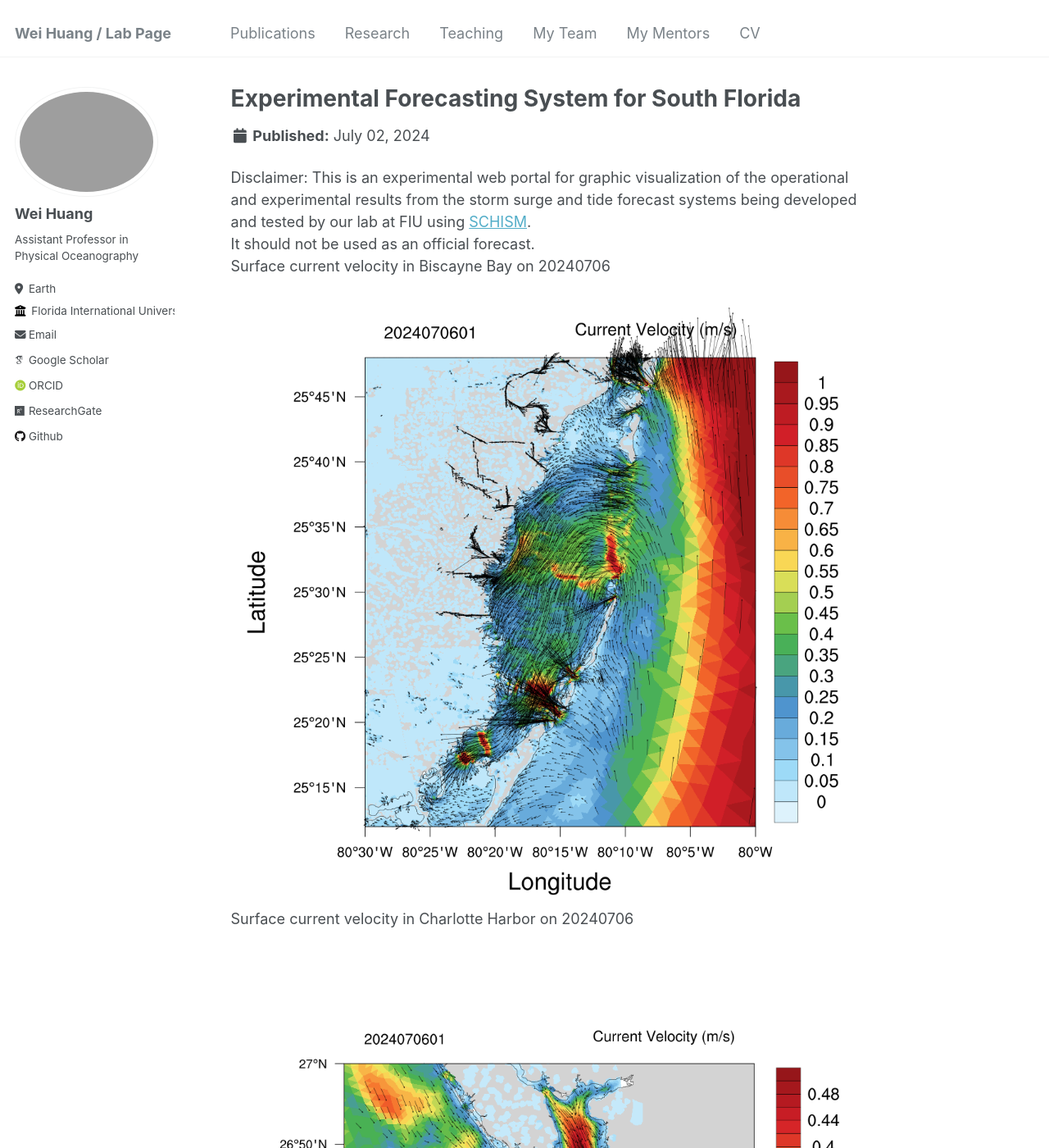
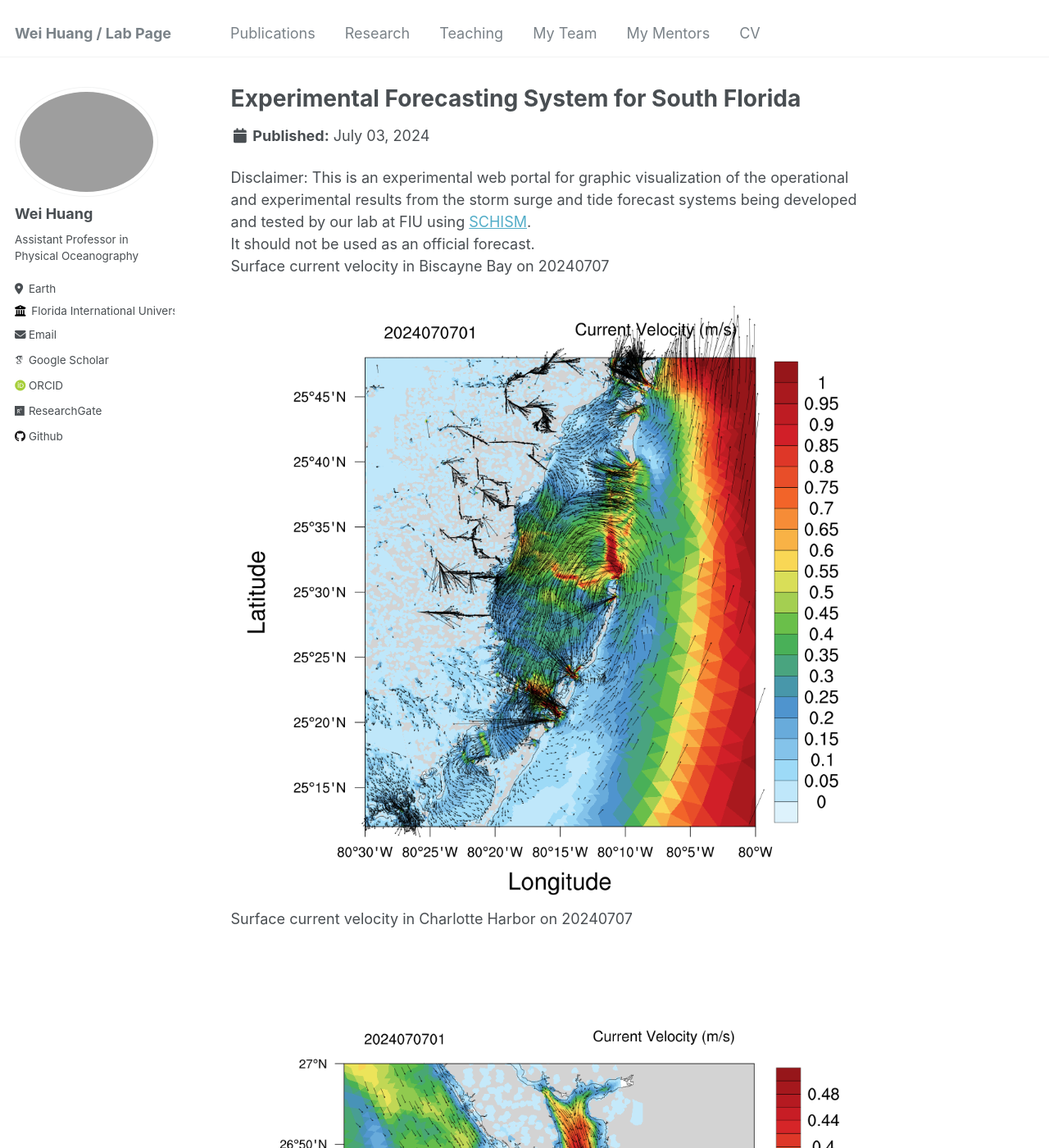
Before and after one commit to huang96169/huang96169.github.io, a Jekyll site: the page built from _research/research-1.md, in a window 1280 px wide and 1400 px high. Shown: the whole window at 82% size. Built offline with Jekyll 4.4.1, drawn with Linux system fonts in a browser that asks for light colours; some web fonts are replaced; some of the changed text lies outside the part shown.

Commit message:
replaced research_uv1.gif research_salt1.gif research_temp1.gif and replaced research_elev2.gif research_uv2.gif research_salt2.gif research_temp2.gif

```diff
--- a/_research/research-1.md
+++ b/_research/research-1.md
@@ -1,7 +1,7 @@
 ---
 title: "Experimental Forecasting System for South Florida"
-short: Surface current velocity of South Florida from 20240702 to 20240706
-date: 2024-07-02
+short: Surface current velocity of South Florida from 20240703 to 20240707
+date: 2024-07-03
 short1: "Disclaimer: This is an experimental web portal for graphic visualization of the operational and experimental results from the storm surge and tide forecast systems being developed and tested by our lab at FIU using [SCHISM](https://ccrm.vims.edu/schismweb/). It should not be used as an official forecast."
 excerpt: "<img src='/images/research_uv1.gif'>"
 collection: research
@@ -10,11 +10,11 @@ collection: research
 Disclaimer:
 This is an experimental web portal for graphic visualization of the operational and experimental results from the storm surge and tide forecast systems being developed and tested by our lab at FIU using [SCHISM](https://ccrm.vims.edu/schismweb/).<br/>
 It should not be used as an official forecast.<br/>
-Surface current velocity in Biscayne Bay on 20240706<br/>
+Surface current velocity in Biscayne Bay on 20240707<br/>
 <img src='/images/research_Bbay.png'>
-Surface current velocity in Charlotte Harbor on 20240706<br/>
+Surface current velocity in Charlotte Harbor on 20240707<br/>
 <img src='/images/research_Cbay.png'>
-Surface current velocity in Tampa Bay on 20240706<br/>
+Surface current velocity in Tampa Bay on 20240707<br/>
 <img src='/images/research_Tbay.png'>
 The map below showns observational stations used for validating the model's results, as well as the horizontal grid. <br/>
 The horizontal grid for SCHISM in simulating Biscayne Bay in South Florida, using flexible resolution resolving levees and canals (1-2 m), watershed rural and urban areas (30m-50m) and coastal ocean (500m-5km).<br/>
```
Also changed, not shown: _research/research-2.md (+6 -6 lines), images/research_Bbay.png, images/research_Cbay.png, images/research_Tbay.png, images/research_maxelev2.gif.
